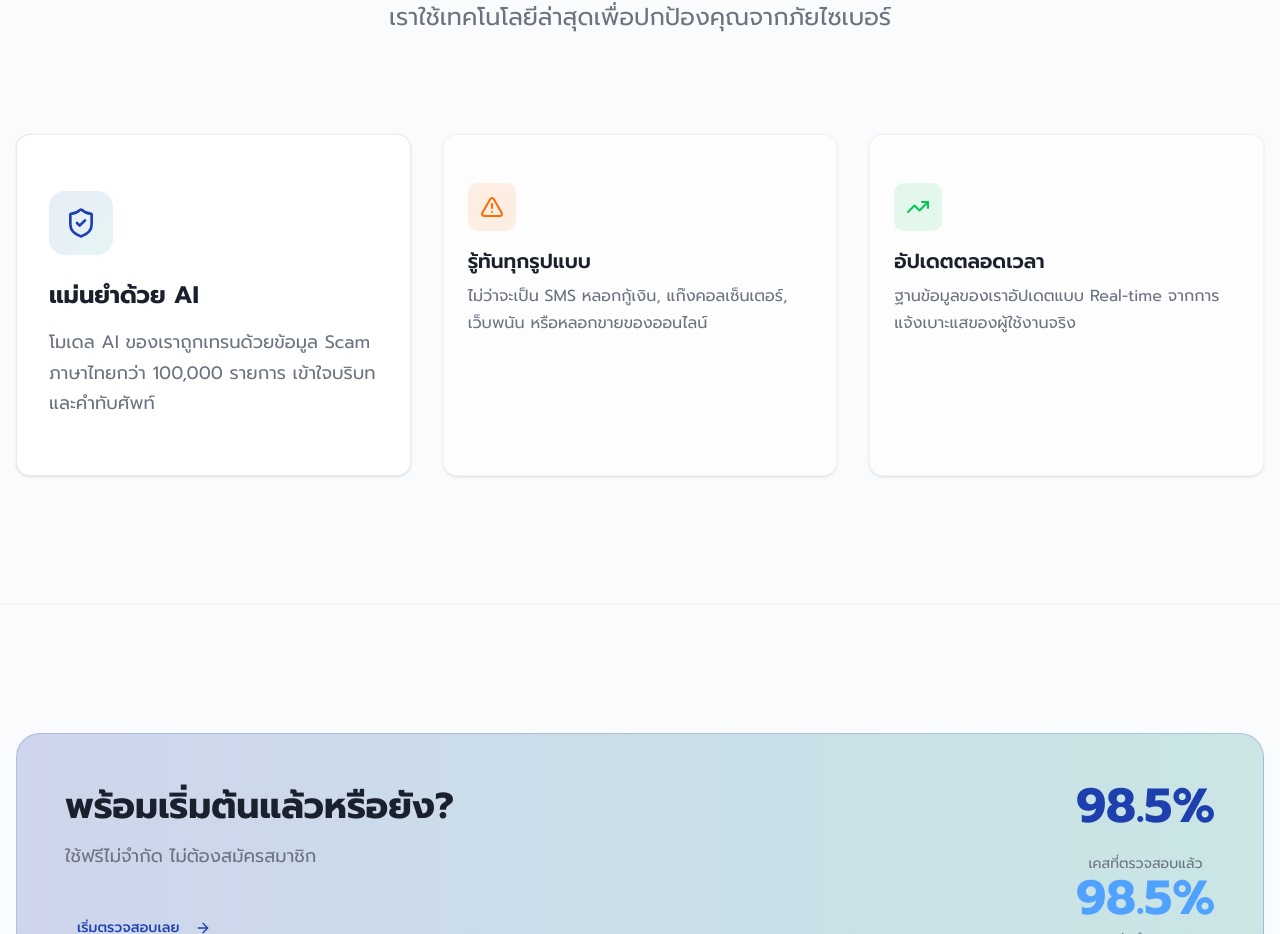
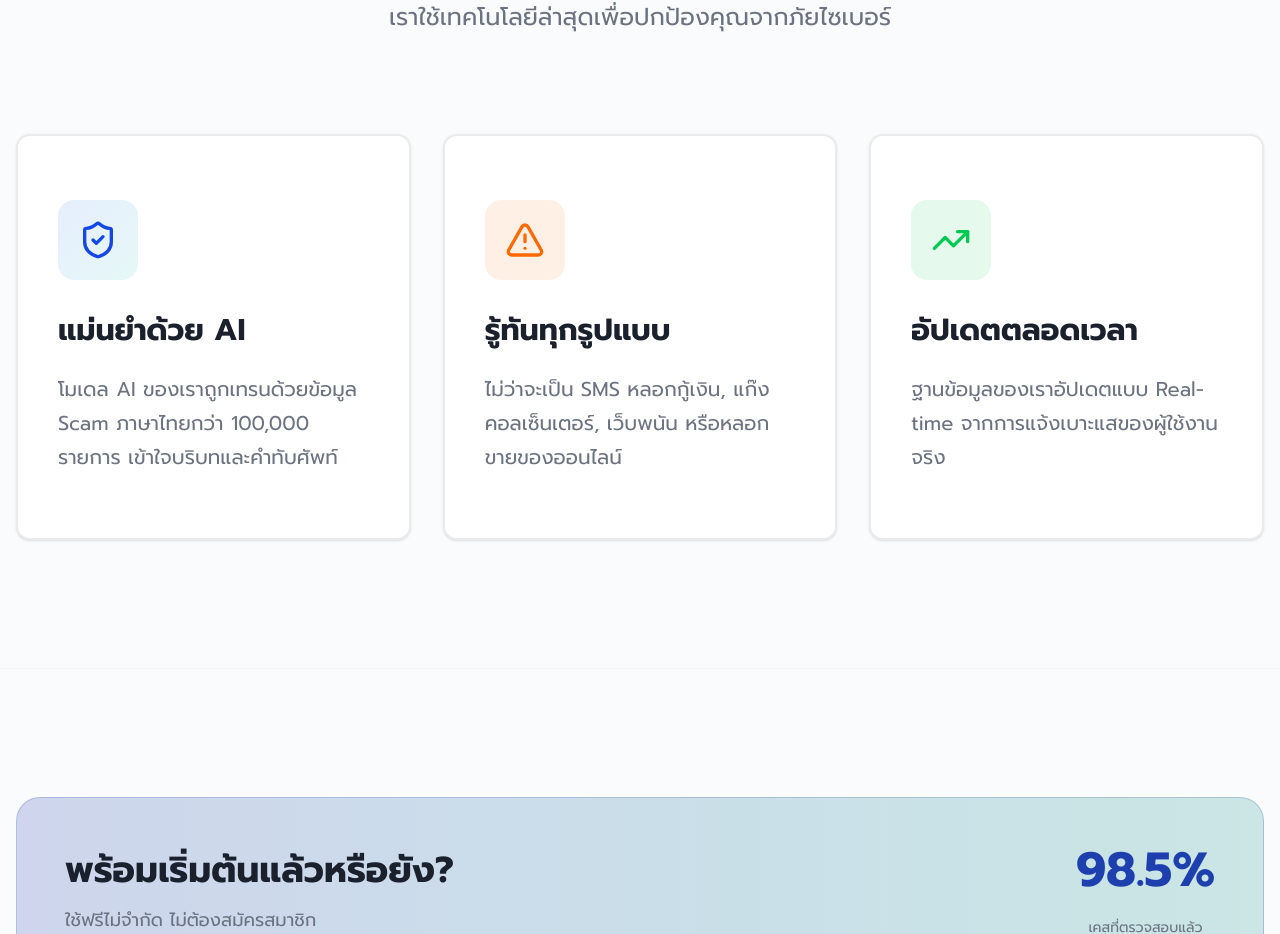
Before and after one commit to nutthakorn7/ThaiScamBench, a Next.js app in the folder frontend/: page / in a window 1280 px wide. Shown: the part 936-1870 px from the top of the page. Built offline with nearby package versions, Linux system fonts and the light colour scheme; a web font is replaced by a local one.

Commit message:
feat: world-class card design - larger padding, bigger icons, hover effects

```diff
--- a/frontend/app/page.tsx
+++ b/frontend/app/page.tsx
@@ -97,37 +97,37 @@ export default function Home() {
           </div>
 
           <div className="grid grid-cols-1 md:grid-cols-3 gap-8">
-            <Card className="group hover:-translate-y-2 hover:shadow-2xl transition-all duration-300 border border-border bg-card">
-              <CardContent className="pt-8 pb-8 px-8">
-                <div className="mb-6 h-16 w-16 rounded-2xl bg-gradient-to-br from-primary/10 to-accent/10 flex items-center justify-center group-hover:scale-110 transition-transform">
-                  <ShieldCheck className="h-8 w-8 text-primary" />
+            <Card className="group hover:-translate-y-2 hover:shadow-2xl transition-all duration-300 border-2 border-border bg-card">
+              <CardContent className="pt-10 pb-10 px-10">
+                <div className="mb-8 h-20 w-20 rounded-2xl bg-gradient-to-br from-blue-700/10 to-teal-500/10 flex items-center justify-center group-hover:scale-110 transition-transform">
+                  <ShieldCheck className="h-10 w-10 text-blue-700" />
                 </div>
-                <h3 className="text-2xl font-bold mb-4">แม่นยำด้วย AI</h3>
-                <p className="text-muted-foreground leading-relaxed text-lg">
+                <h3 className="text-3xl font-black mb-6">แม่นยำด้วย AI</h3>
+                <p className="text-muted-foreground leading-relaxed text-xl">
                   โมเดล AI ของเราถูกเทรนด้วยข้อมูล Scam ภาษาไทยกว่า 100,000 รายการ เข้าใจบริบทและคำทับศัพท์
                 </p>
               </CardContent>
             </Card>
 
-            <Card className="bg-card/50 border-border/50 backdrop-blur-sm">
-              <CardContent className="pt-6">
-                <div className="mb-4 h-12 w-12 rounded-lg bg-orange-500/10 flex items-center justify-center">
-                  <AlertTriangle className="h-6 w-6 text-orange-500" />
+            <Card className="group hover:-translate-y-2 hover:shadow-2xl transition-all duration-300 border-2 border-border bg-card">
+              <CardContent className="pt-10 pb-10 px-10">
+                <div className="mb-8 h-20 w-20 rounded-2xl bg-orange-500/10 flex items-center justify-center group-hover:scale-110 transition-transform">
+                  <AlertTriangle className="h-10 w-10 text-orange-500" />
                 </div>
-                <h3 className="text-xl font-semibold mb-2">รู้ทันทุกรูปแบบ</h3>
-                <p className="text-muted-foreground leading-relaxed">
+                <h3 className="text-3xl font-black mb-6">รู้ทันทุกรูปแบบ</h3>
+                <p className="text-muted-foreground leading-relaxed text-xl">
                   ไม่ว่าจะเป็น SMS หลอกกู้เงิน, แก๊งคอลเซ็นเตอร์, เว็บพนัน หรือหลอกขายของออนไลน์
                 </p>
               </CardContent>
             </Card>
 
-            <Card className="bg-card/50 border-border/50 backdrop-blur-sm">
-              <CardContent className="pt-6">
-                <div className="mb-4 h-12 w-12 rounded-lg bg-green-500/10 flex items-center justify-center">
-                  <TrendingUp className="h-6 w-6 text-green-500" />
+            <Card className="group hover:-translate-y-2 hover:shadow-2xl transition-all duration-300 border-2 border-border bg-card">
+              <CardContent className="pt-10 pb-10 px-10">
+                <div className="mb-8 h-20 w-20 rounded-2xl bg-green-500/10 flex items-center justify-center group-hover:scale-110 transition-transform">
+                  <TrendingUp className="h-10 w-10 text-green-500" />
                 </div>
-                <h3 className="text-xl font-semibold mb-2">อัปเดตตลอดเวลา</h3>
-                <p className="text-muted-foreground leading-relaxed">
+                <h3 className="text-3xl font-black mb-6">อัปเดตตลอดเวลา</h3>
+                <p className="text-muted-foreground leading-relaxed text-xl">
                   ฐานข้อมูลของเราอัปเดตแบบ Real-time จากการแจ้งเบาะแสของผู้ใช้งานจริง
                 </p>
               </CardContent>
```
